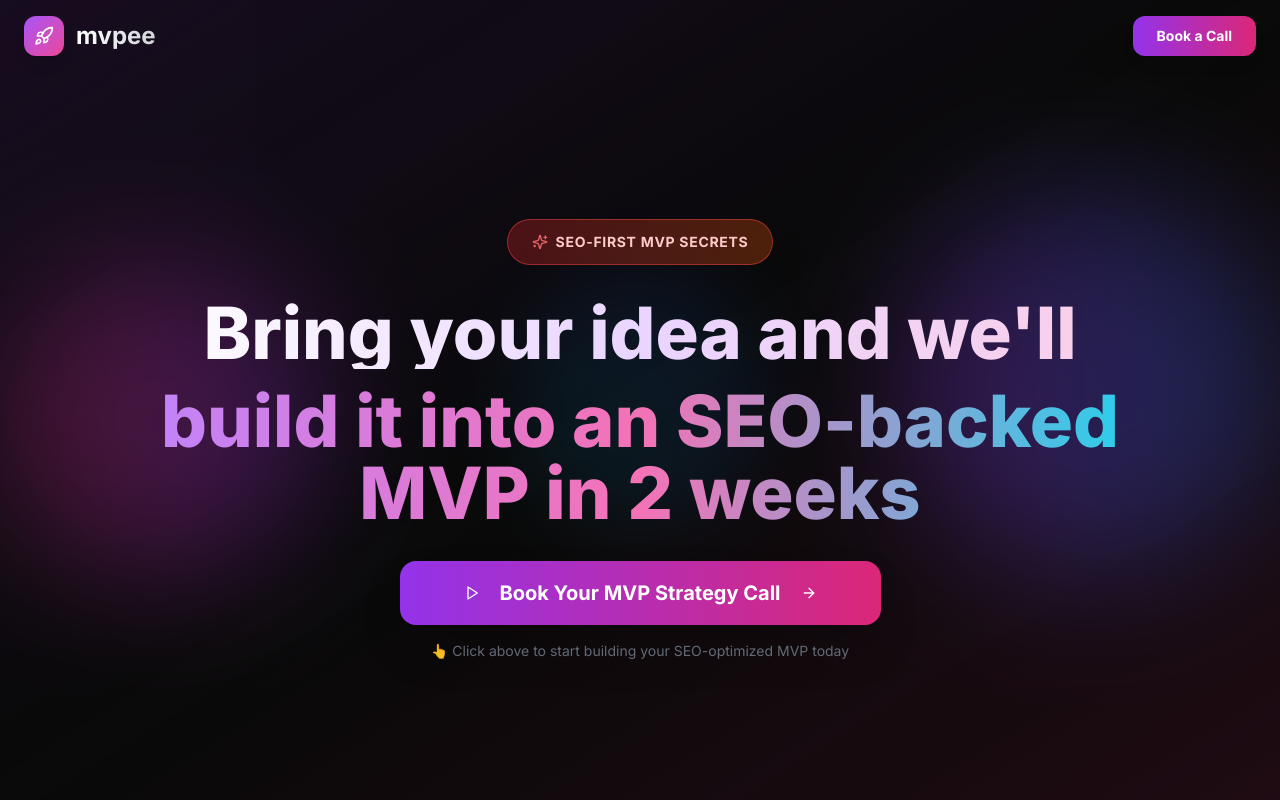
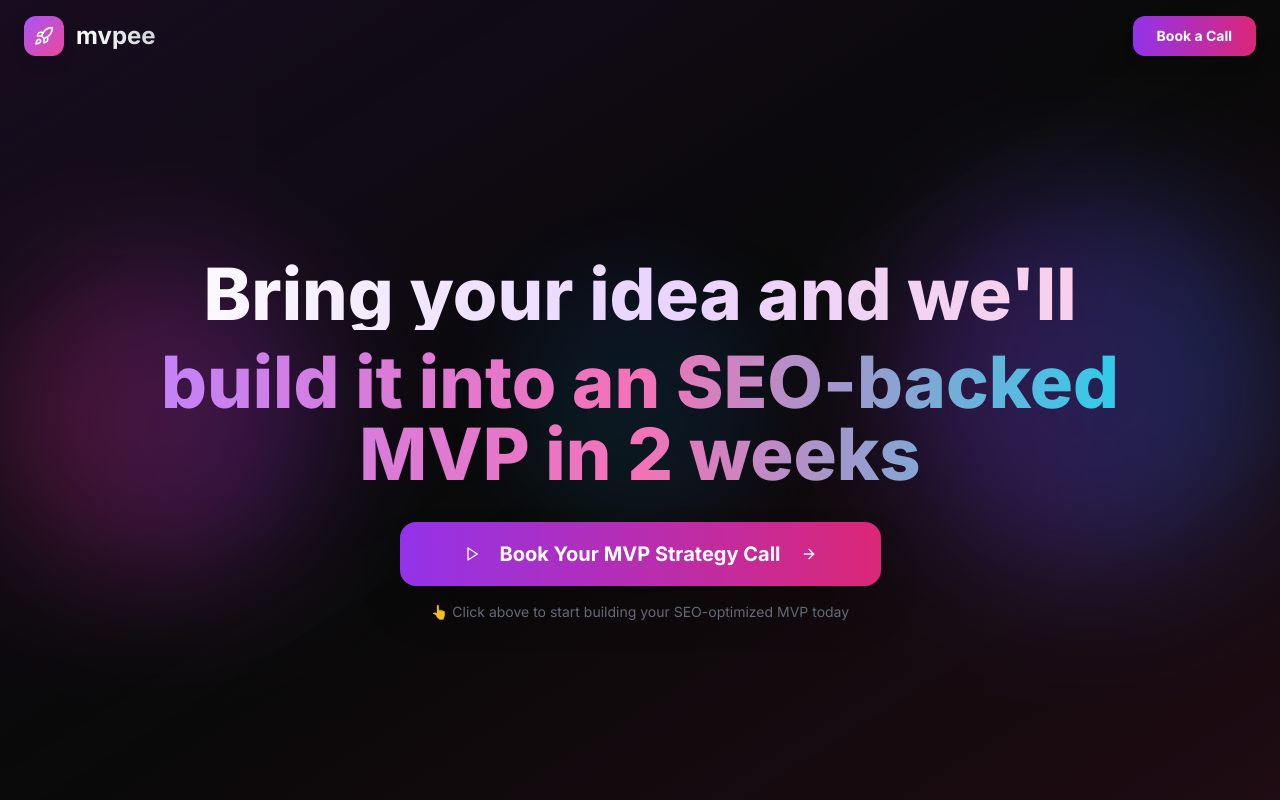
Before and after one commit to fozagtx/mvpee, a React (Vite) app: page / in a window 1280 px wide. Shown: the top 800 px of the page. Built offline with nearby package versions, Linux system fonts and the light colour scheme.

Commit message:
Remove SEO-First MVP Secrets
Removed the "SEO-First MVP Secrets" element from the hero section.

```diff
--- a/src/pages/Index.tsx
+++ b/src/pages/Index.tsx
@@ -1,4 +1,3 @@
-
 import React, { useState, useEffect } from 'react';
 import { Lightbulb, Gift, Sparkles, Search, Zap, TrendingUp, ArrowRight, Menu, X, Play, CheckCircle, Rocket } from 'lucide-react';
 import { Button } from '@/components/ui/button';
@@ -101,12 +100,6 @@ const Index = () => {
       <section className="relative z-20 min-h-screen flex items-center justify-center px-6 pt-20">
         <div className="max-w-5xl mx-auto text-center">
           <div className="animate-fade-in">
-            {/* Attention Grabber */}
-            <div className="inline-flex items-center px-6 py-3 rounded-full bg-gradient-to-r from-red-600/30 to-orange-600/30 border border-red-500/50 backdrop-blur-sm mb-8 group hover:scale-105 transition-transform duration-300">
-              <Sparkles className="h-4 w-4 text-red-400 mr-2 animate-pulse" />
-              <span className="text-sm font-bold text-red-200 uppercase tracking-wider">SEO-First MVP Secrets</span>
-            </div>
-
             {/* Big Promise Headline */}
             <h1 className="mb-8 leading-tight">
               <div className="font-black text-4xl md:text-6xl xl:text-7xl bg-gradient-to-r from-white via-purple-200 to-pink-200 bg-clip-text text-transparent mb-4">
```
